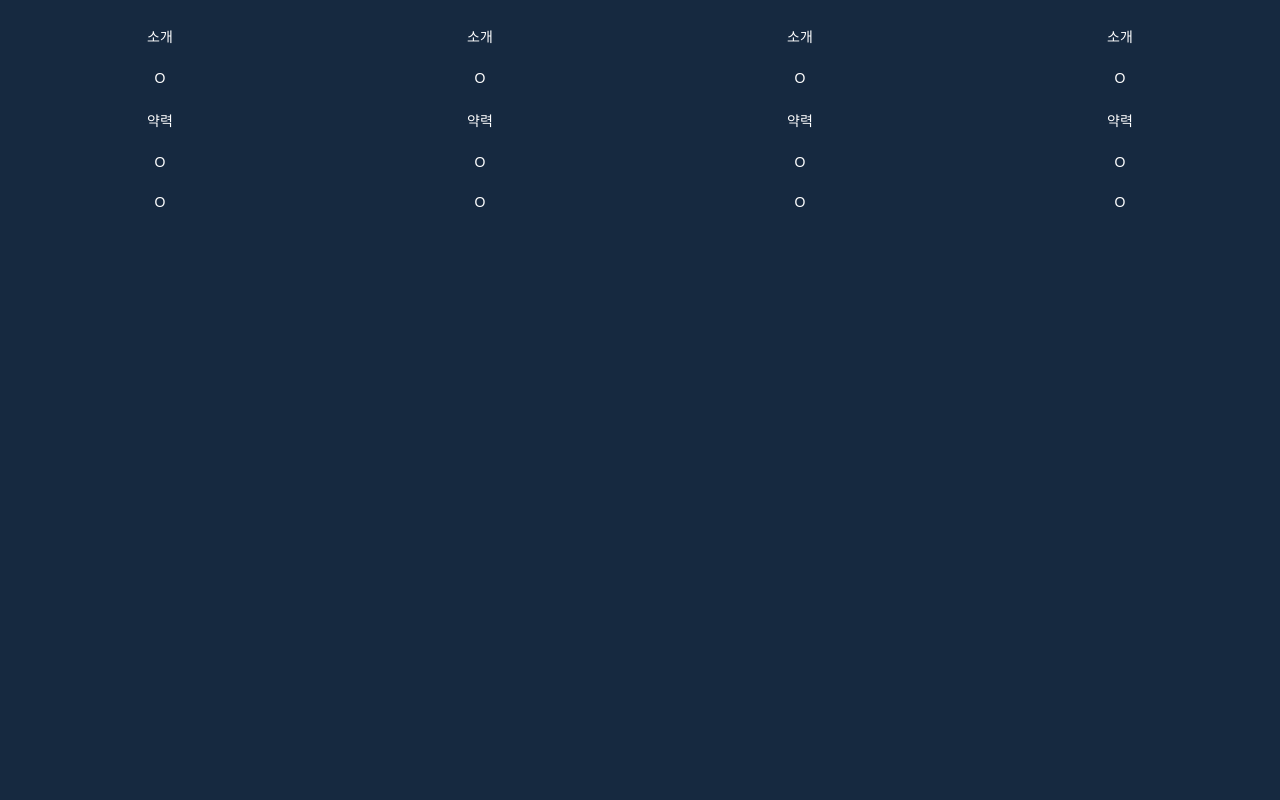
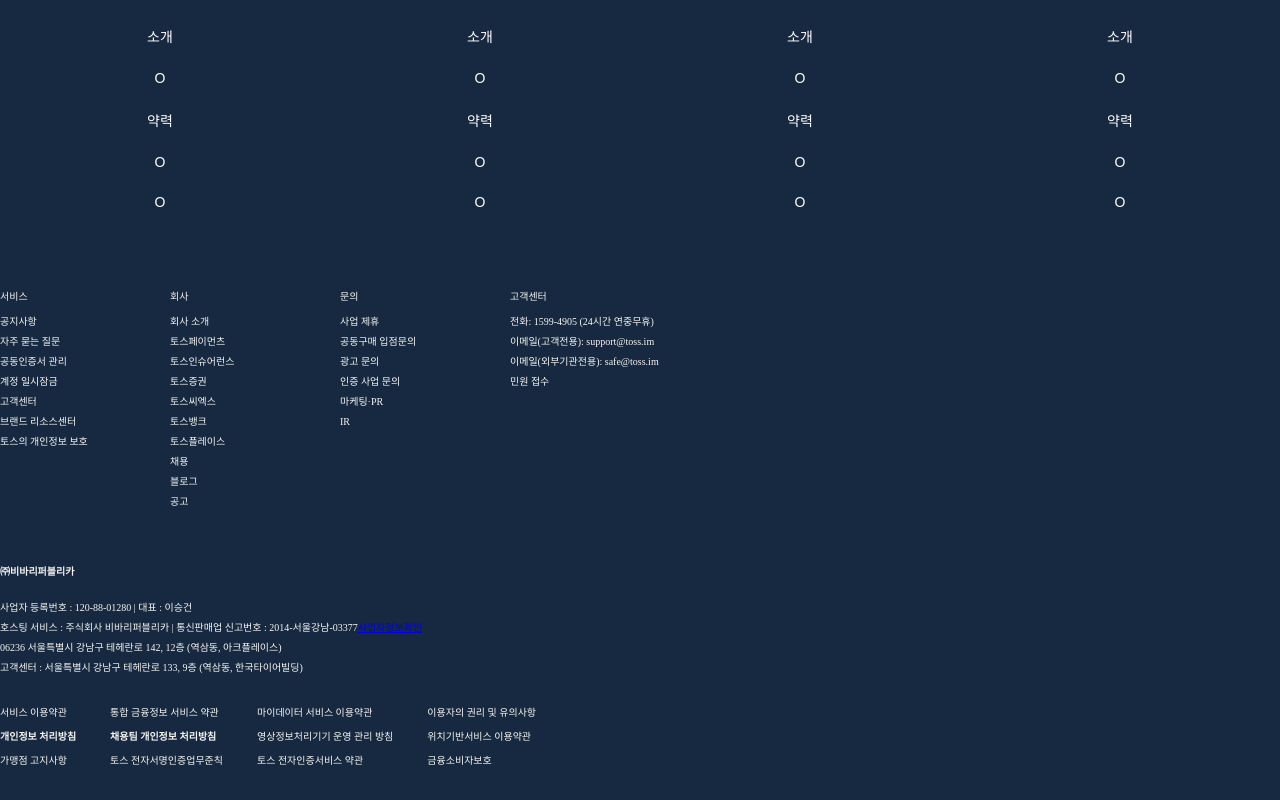
Before and after one commit to judemin/abouht-front, a React (Vite) app: page /team in a window 1280 px wide. Shown: the part 512-1312 px from the top of the page. Before the commit the page ends 800 px from the top, so only its background shows below. Built offline with nearby package versions, Linux system fonts and the light colour scheme; a web font is replaced by a local one.

Commit message:
Feat: Add Footer

```diff
--- a/src/App.tsx
+++ b/src/App.tsx
@@ -2,6 +2,7 @@
 import Landing from "./pages/Landing"
 import Team from "./pages/Team"
 import NavigationBar from "./components/NavigationBar"
+import Footer from "./components/Footer"
 
 const App = () => {
   return (
@@ -13,6 +14,7 @@
           <Route path="/team" element={<Team />} />
         </Routes>
       </div>
+      <Footer />
     </BrowserRouter>
   )
 }
--- /dev/null
+++ b/src/components/Footer.tsx
@@ -0,0 +1,252 @@
+import React from "react"
+import { styled } from "styled-components"
+
+const SiteGroupList = styled.div`
+  display: flex;
+  padding-bottom: 50px;
+`
+
+const SiteGroup = styled.ul`
+  width: 170px;
+  color: #f6f5f2;
+  list-style: none;
+  font-size: 10px;
+  line-height: 20px;
+  box-sizing: border-box;
+`
+
+const SiteGroupTitle = styled.div`
+  padding-bottom: 5px;
+  color: #f6f5f2;
+`
+
+const SiteGroupItem = styled.li`
+  a {
+    display: block;
+    text-decoration: none;
+    color: #f6f5f2;
+  }
+`
+
+const Address = styled.address`
+  color: #f6f5f2;
+  font-size: 10px;
+  line-height: 20px;
+  font-style: normal;
+`
+
+const AddressCompanyName = styled.strong`
+  display: block;
+  padding-bottom: 16px;
+  color: #f6f5f2;
+  font-size: 10px;
+`
+
+const TermWrapper = styled.ul`
+  display: inline-grid;
+  grid-template-columns: repeat(4, auto);
+  grid-column-gap: 34px;
+  column-gap: 34px;
+  grid-row-gap: 4px;
+  row-gap: 4px;
+  padding: 24px 0 30px;
+  list-style: none;
+`
+
+const Term = styled.li`
+  a {
+    font-size: 10px;
+    line-height: 18px;
+    text-decoration: none;
+    color: #f6f5f2;
+  }
+`
+
+type Props = {}
+
+const Footer = (props: Props) => {
+  return (
+    <footer className="p-footer p-footer--dark">
+      <div className="p-footer__inner">
+        <SiteGroupList>
+          <SiteGroup>
+            <li>
+              <SiteGroupTitle>서비스</SiteGroupTitle>
+            </li>
+            <SiteGroupItem>
+              <a href="https://toss.im/notice">공지사항</a>
+            </SiteGroupItem>
+            <SiteGroupItem>
+              <a href="https://support.toss.im/faq">자주 묻는 질문</a>
+            </SiteGroupItem>
+            <SiteGroupItem>
+              <a href="https://toss.im/cert">공동인증서 관리</a>
+            </SiteGroupItem>
+            <SiteGroupItem>
+              <a href="http://support.toss.im/suspend">계정 일시잠금</a>
+            </SiteGroupItem>
+            <SiteGroupItem>
+              <a href="https://support.toss.im">고객센터</a>
+            </SiteGroupItem>
+            <SiteGroupItem>
+              <a href="https://brand.toss.im/">브랜드 리소스센터</a>
+            </SiteGroupItem>
+            <SiteGroupItem>
+              <a href="https://privacy.toss.im">토스의 개인정보 보호</a>
+            </SiteGroupItem>
+          </SiteGroup>
+          <SiteGroup>
+            <li>
+              <SiteGroupTitle>회사</SiteGroupTitle>
+            </li>
+            <SiteGroupItem>
+              <a href="https://toss.im/team">회사 소개</a>
+            </SiteGroupItem>
+            <SiteGroupItem>
+              <a href="https://tosspayments.com/">토스페이먼츠</a>
+            </SiteGroupItem>
+            <SiteGroupItem>
+              <a href="https://toss.im/insurance">토스인슈어런스</a>
+            </SiteGroupItem>
+            <SiteGroupItem>
+              <a href="https://tossinvest.com/">토스증권</a>
+            </SiteGroupItem>
+            <SiteGroupItem>
+              <a href="https://tosscx.com">토스씨엑스</a>
+            </SiteGroupItem>
+            <SiteGroupItem>
+              <a href="https://www.tossbank.com/">토스뱅크</a>
+            </SiteGroupItem>
+            <SiteGroupItem>
+              <a href="https://tossplace.com/?referrer=toss_recruit_footer">
+                토스플레이스
+              </a>
+            </SiteGroupItem>
+            <SiteGroupItem>
+              <a href="https://toss.im/career">채용</a>
+            </SiteGroupItem>
+            <SiteGroupItem>
+              <a href="https://blog.toss.im/">블로그</a>
+            </SiteGroupItem>
+            <SiteGroupItem>
+              <a href="https://toss.im/announcement">공고</a>
+            </SiteGroupItem>
+          </SiteGroup>
+          <SiteGroup>
+            <li>
+              <SiteGroupTitle>문의</SiteGroupTitle>
+            </li>
+            <SiteGroupItem>
+              <a href="mailto:partnership@toss.im">사업 제휴</a>
+            </SiteGroupItem>
+            <SiteGroupItem>
+              <a href="https://tossshopping.oopy.io/">공동구매 입점문의</a>
+            </SiteGroupItem>
+            <SiteGroupItem>
+              <a href="https://ads-platform.toss.im/login">광고 문의</a>
+            </SiteGroupItem>
+            <SiteGroupItem>
+              <a href="https://toss.im/tosscert">인증 사업 문의</a>
+            </SiteGroupItem>
+            <SiteGroupItem>
+              <a href="mailto:support@toss.im">마케팅·PR</a>
+            </SiteGroupItem>
+            <SiteGroupItem>
+              <a href="mailto:ir@toss.im">IR</a>
+            </SiteGroupItem>
+          </SiteGroup>
+          <SiteGroup>
+            <li>
+              <SiteGroupTitle>고객센터</SiteGroupTitle>
+            </li>
+            <SiteGroupItem>
+              <a href="tel:1599-4905">전화: 1599-4905 (24시간 연중무휴)</a>
+            </SiteGroupItem>
+            <SiteGroupItem>
+              <a href="mailto:support@toss.im">
+                이메일(고객전용): support@toss.im
+              </a>
+            </SiteGroupItem>
+            <SiteGroupItem>
+              <a href="mailto:safe@toss.im">
+                이메일(외부기관전용): safe@toss.im
+              </a>
+            </SiteGroupItem>
+            <SiteGroupItem>
+              <a href="https://support.toss.im/customer-complaint">민원 접수</a>
+            </SiteGroupItem>
+          </SiteGroup>
+        </SiteGroupList>
+        <Address>
+          <AddressCompanyName>㈜비바리퍼블리카</AddressCompanyName>
+          사업자 등록번호 : 120-88-01280 | 대표 : 이승건 <br />
+          호스팅 서비스 : 주식회사 비바리퍼블리카 | 통신판매업 신고번호 :
+          2014-서울강남-03377
+          <a
+            href="https://www.ftc.go.kr/bizCommPop.do?wrkr_no=1208801280"
+            className="css-1bbqdsm"
+          >
+            사업자정보확인
+          </a>
+          <br />
+          06236 서울특별시 강남구 테헤란로 142, 12층 (역삼동, 아크플레이스){" "}
+          <br />
+          고객센터 : 서울특별시 강남구 테헤란로 133, 9층 (역삼동,
+          한국타이어빌딩)
+        </Address>
+        <TermWrapper>
+          <Term>
+            <a href="https://toss.im/terms">서비스 이용약관</a>
+          </Term>
+          <Term>
+            <a href="https://toss.im/docs/500">통합 금융정보 서비스 약관</a>
+          </Term>
+          <Term>
+            <a href="https://toss.im/docs/11567">마이데이터 서비스 이용약관</a>
+          </Term>
+          <Term>
+            <a href="https://static-docs.toss.im/privacy/safety">
+              이용자의 권리 및 유의사항
+            </a>
+          </Term>
+          <Term>
+            <a href="https://toss.im/privacy-policy">
+              <strong>개인정보 처리방침</strong>
+            </a>
+          </Term>
+          <Term>
+            <a href="https://toss.im/docs/11185">
+              <strong>채용팀 개인정보 처리방침</strong>
+            </a>
+          </Term>
+          <Term>
+            <a href="https://toss.im/docs/11175">
+              영상정보처리기기 운영 관리 방침
+            </a>
+          </Term>
+          <Term>
+            <a href="https://toss.im/agreement/locationInfo">
+              위치기반서비스 이용약관
+            </a>
+          </Term>
+          <Term>
+            <a href="https://toss.im/docs/10290">가맹점 고지사항</a>
+          </Term>
+          <Term>
+            <a href="https://toss.im/tosscert/cps">토스 전자서명인증업무준칙</a>
+          </Term>
+          <Term>
+            <a href="https://toss.im/docs/49">토스 전자인증서비스 약관</a>
+          </Term>
+          <Term>
+            <a href="https://toss.im/financial-consumer-protection">
+              금융소비자보호
+            </a>
+          </Term>
+        </TermWrapper>
+      </div>
+    </footer>
+  )
+}
+
+export default Footer
```
